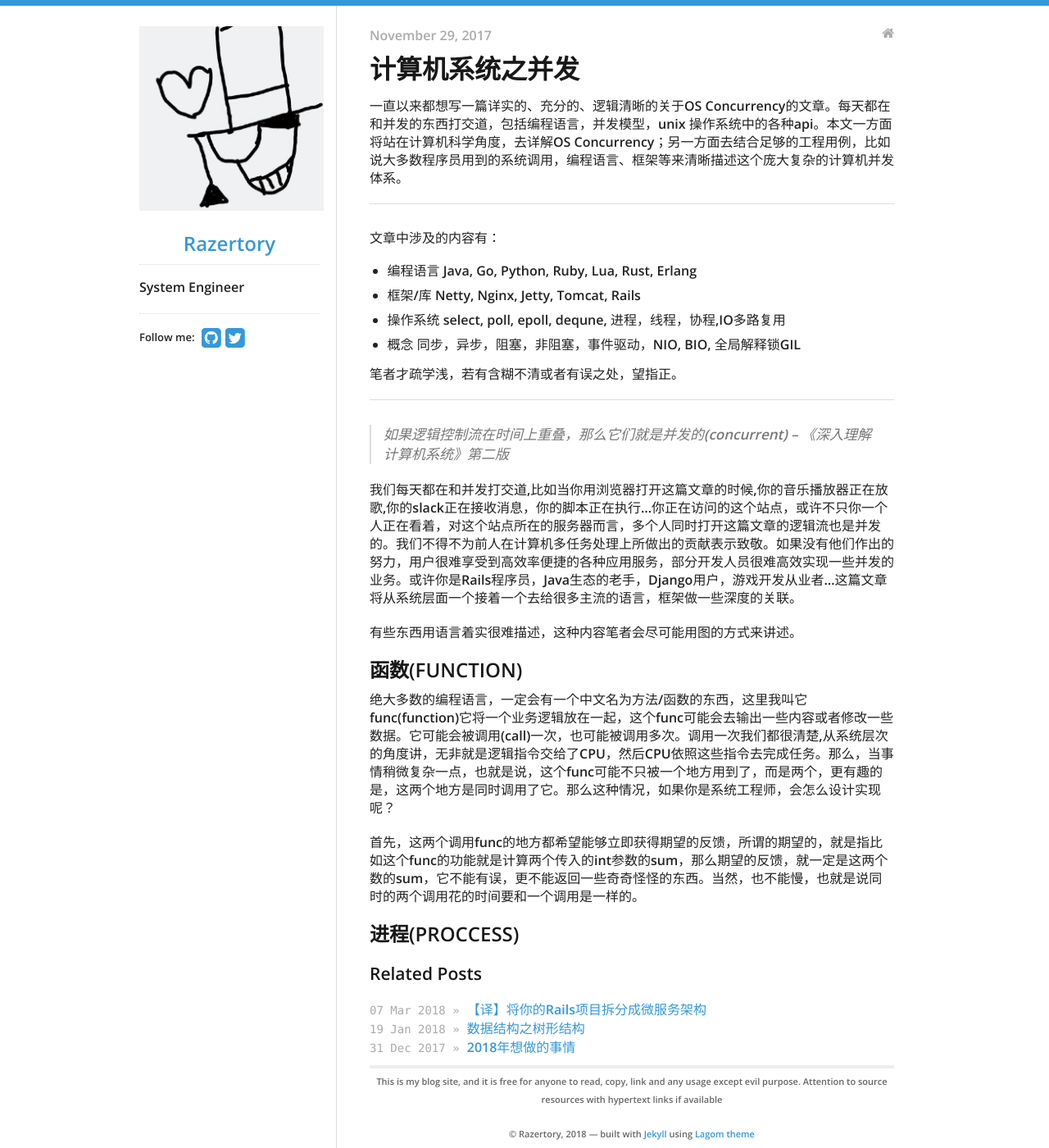
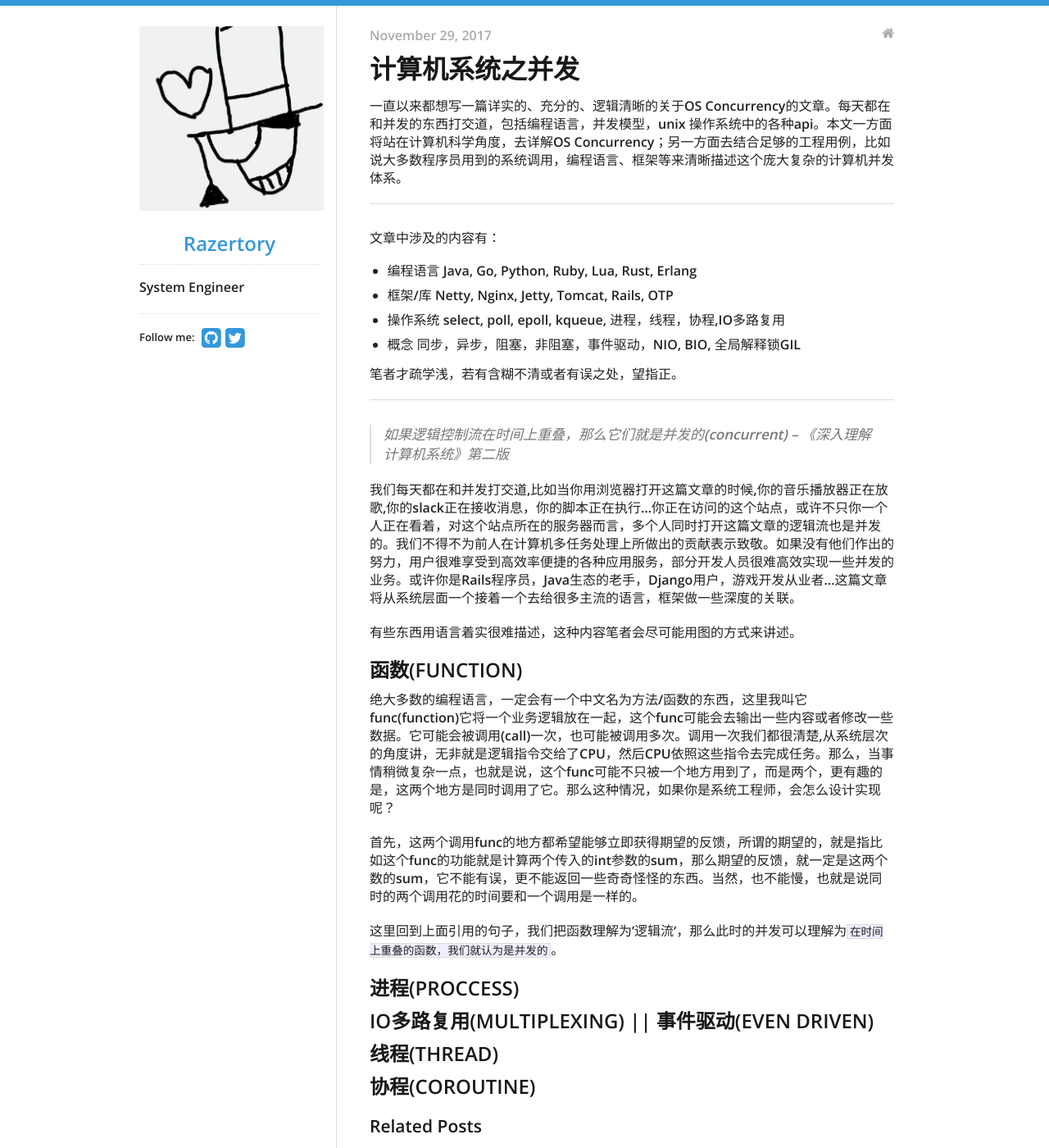
Before and after one commit to razertory/razertory.github.io, a Jekyll site: the page built from _posts/2017-12-01-计算机系统之并发.markdown, in a window 1280 px wide and 1400 px high. Shown: the whole window at 82% size. Built offline with Jekyll 4.4.1, drawn with Linux system fonts in a browser that asks for light colours; some of the changed text lies outside the part shown.

Commit message:
更新一些内容

```diff
--- a/_posts/2017-12-01-计算机系统之并发.markdown
+++ b/_posts/2017-12-01-计算机系统之并发.markdown
@@ -10,8 +10,8 @@ categories: jekyll update
 
 文章中涉及的内容有：
 * 编程语言 Java, Go, Python, Ruby, Lua, Rust, Erlang
-* 框架/库 Netty, Nginx, Jetty, Tomcat, Rails
-* 操作系统 select, poll, epoll, dequne, 进程，线程，协程,IO多路复用
+* 框架/库 Netty, Nginx, Jetty, Tomcat, Rails, OTP
+* 操作系统 select, poll, epoll, kqueue, 进程，线程，协程,IO多路复用
 * 概念 同步，异步，阻塞，非阻塞，事件驱动，NIO, BIO, 全局解释锁GIL
 
 笔者才疏学浅，若有含糊不清或者有误之处，望指正。
@@ -29,4 +29,9 @@ categories: jekyll update
 
 首先，这两个调用func的地方都希望能够立即获得期望的反馈，所谓的期望的，就是指比如这个func的功能就是计算两个传入的int参数的sum，那么期望的反馈，就一定是这两个数的sum，它不能有误，更不能返回一些奇奇怪怪的东西。当然，也不能慢，也就是说同时的两个调用花的时间要和一个调用是一样的。
 
+这里回到上面引用的句子，我们把函数理解为’逻辑流‘，那么此时的并发可以理解为`在时间上重叠的函数，我们就认为是并发的`。
+
 ## 进程(PROCCESS)
+## IO多路复用(MULTIPLEXING) || 事件驱动(EVEN DRIVEN)
+## 线程(THREAD)
+## 协程(COROUTINE)
```
Also changed, not shown: _posts/2018-02-02-数据结构之树形结构.markdown (deleted, +0 -18 lines).
